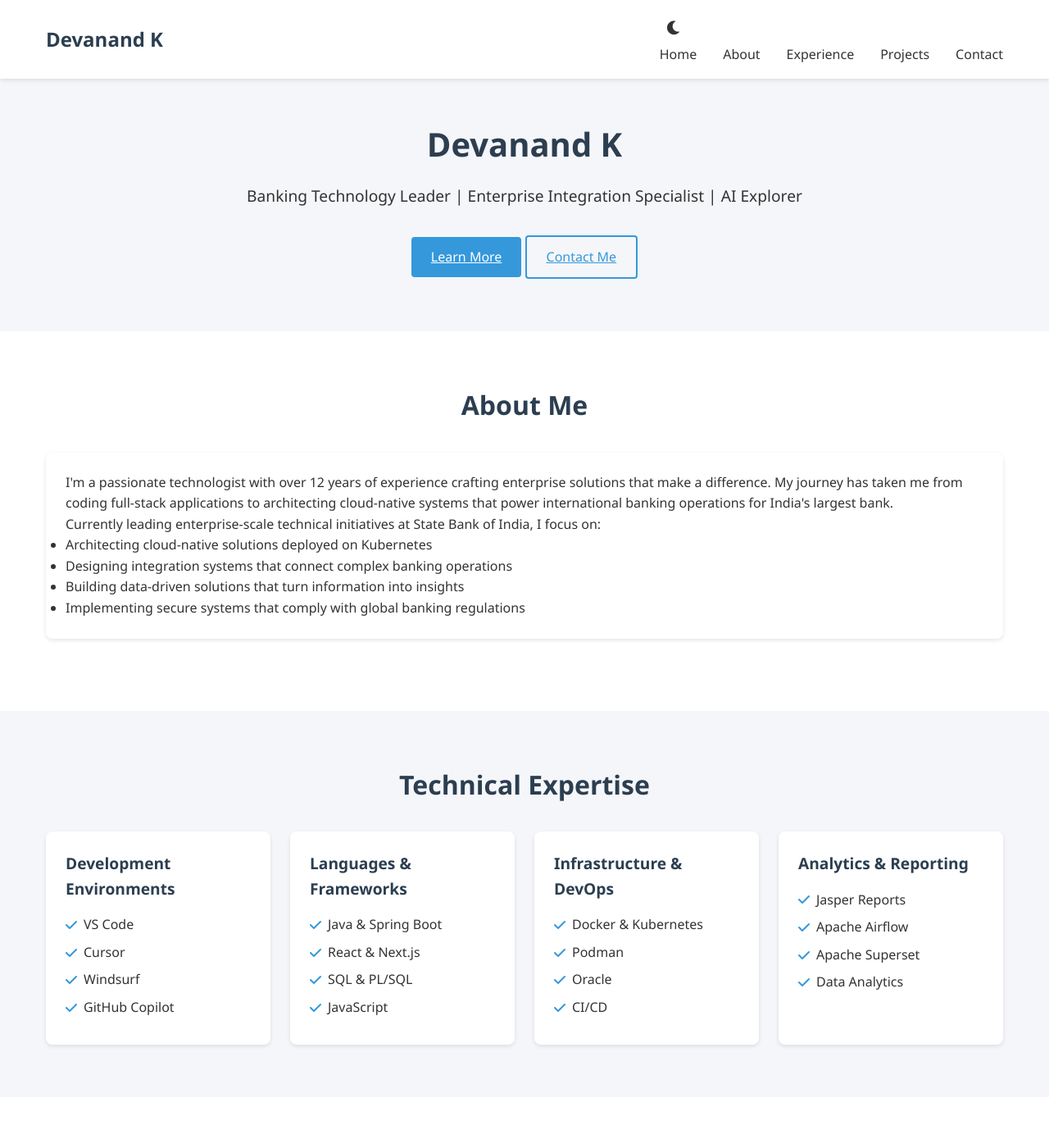
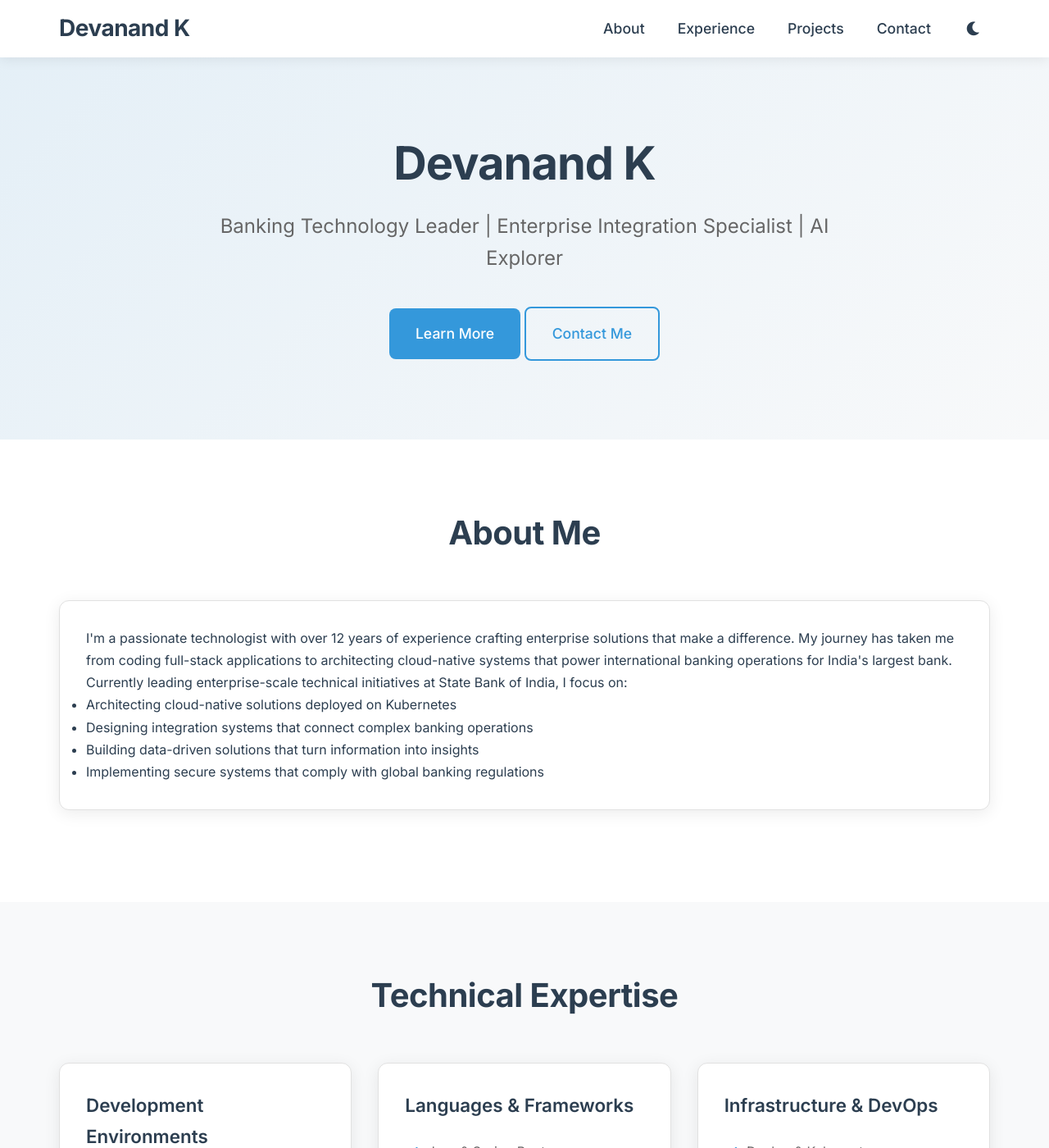
Before and after one commit to devanandk/devanandk.github.io, a Jekyll site: the page built from index.html, in a window 1280 px wide and 1400 px high. Shown: the whole window at 82% size. Built offline with Jekyll 4.4.1, drawn with Linux system fonts in a browser that asks for light colours; some of the changed text lies outside the part shown.

Commit message:
Enhance layout and styling: Added Google Fonts for improved typography, restructured navigation for better accessibility, updated footer links, and refined CSS variables for consistent theming. Improved responsiveness and hover effects across various components.

```diff
--- a/_layouts/default.html
+++ b/_layouts/default.html
@@ -6,6 +6,7 @@
     <title>{% if page.title %}{{ page.title }} | {% endif %}{{ site.title }}</title>
     <link rel="stylesheet" href="{{ '/assets/css/main.css' | relative_url }}">
     <link rel="stylesheet" href="https://cdnjs.cloudflare.com/ajax/libs/font-awesome/6.0.0/css/all.min.css">
+    <link href="https://fonts.googleapis.com/css2?family=Inter:wght@400;500;600;700&display=swap" rel="stylesheet">
     {% seo %}
     {% feed_meta %}
     {% if jekyll.environment == 'production' and site.google_analytics %}
@@ -14,51 +15,52 @@
 </head>
 <body>
     <header class="site-header">
-        <div class="container">
-            <nav class="main-nav">
+        <nav class="main-nav container">
             <a href="{{ '/' | relative_url }}" class="site-title">{{ site.title }}</a>
             <div class="nav-right">
-                    <button class="theme-toggle" aria-label="Toggle theme">
-                        <i class="fas fa-moon"></i>
-                    </button>
-                    <button class="mobile-menu-toggle" aria-label="Toggle Menu">
-                        <span></span>
-                        <span></span>
-                        <span></span>
-                    </button>
                 <ul class="nav-links">
-                        <li><a href="{{ '/' | relative_url }}">Home</a></li>
                     <li><a href="{{ '/about' | relative_url }}">About</a></li>
                     <li><a href="{{ '/experience' | relative_url }}">Experience</a></li>
                     <li><a href="{{ '/projects' | relative_url }}">Projects</a></li>
                     <li><a href="{{ '/contact' | relative_url }}">Contact</a></li>
                 </ul>
+                <button class="theme-toggle" aria-label="Toggle theme">
+                    <i class="fas fa-moon"></i>
+                </button>
+                <button class="mobile-menu-toggle" aria-label="Toggle mobile menu">
+                    <span></span>
+                    <span></span>
+                    <span></span>
+                </button>
             </div>
         </nav>
-        </div>
     </header>
 
-    <main class="site-content">
+    <main class="site-main">
         {{ content }}
     </main>
 
     <footer class="site-footer">
         <div class="container">
             <div class="footer-content">
-                <div class="footer-section">
-                    <h3>Connect With Me</h3>
+                <div class="footer-links">
+                    <a href="{{ '/about' | relative_url }}">About</a>
+                    <a href="{{ '/experience' | relative_url }}">Experience</a>
+                    <a href="{{ '/projects' | relative_url }}">Projects</a>
+                    <a href="{{ '/contact' | relative_url }}">Contact</a>
+                </div>
                 <div class="social-links">
-                        {% for link in site.author.links %}
-                            <a href="{{ link.url }}" target="_blank" rel="noopener noreferrer" class="social-link">
-                                <i class="{{ link.icon }}"></i>
-                                <span>{{ link.label }}</span>
+                    <a href="https://github.com/devanandk" target="_blank" rel="noopener noreferrer">
+                        <i class="fab fa-github"></i>
                     </a>
-                        {% endfor %}
+                    <a href="https://www.linkedin.com/in/devanandkmenon" target="_blank" rel="noopener noreferrer">
+                        <i class="fab fa-linkedin"></i>
+                    </a>
+                    <a href="mailto:devanand1234@gmail.com">
+                        <i class="fas fa-envelope"></i>
+                    </a>
                 </div>
-                </div>
-                <div class="footer-section">
-                    <p>&copy; {{ site.time | date: '%Y' }} {{ site.author.name }}. All rights reserved.</p>
-                </div>
+                <p class="copyright">&copy; {{ site.time | date: '%Y' }} {{ site.title }}. All rights reserved.</p>
             </div>
         </div>
     </footer>
--- a/assets/css/main.css
+++ b/assets/css/main.css
@@ -3,25 +3,31 @@
     /* Light theme variables */
     --primary-color: #2c3e50;
     --secondary-color: #3498db;
-    --text-color: #333;
+    --text-color: #2c3e50;
+    --text-light: #666;
     --bg-color: #ffffff;
     --card-bg: #ffffff;
-    --light-gray: #f5f6fa;
+    --light-gray: #f8f9fa;
     --border-color: #e1e1e1;
-    --shadow-color: rgba(0, 0, 0, 0.1);
+    --shadow-color: rgba(0, 0, 0, 0.08);
     --hover-color: #2980b9;
     --max-width: 1200px;
+    --header-height: 70px;
+    --section-spacing: 5rem;
+    --card-radius: 12px;
+    --transition: all 0.3s ease;
 }
 
 [data-theme="dark"] {
     --primary-color: #ecf0f1;
     --secondary-color: #3498db;
     --text-color: #ecf0f1;
+    --text-light: #bdc3c7;
     --bg-color: #1a1a1a;
     --card-bg: #2d2d2d;
     --light-gray: #3d3d3d;
     --border-color: #404040;
-    --shadow-color: rgba(0, 0, 0, 0.3);
+    --shadow-color: rgba(0, 0, 0, 0.2);
     --hover-color: #5dade2;
 }
 
@@ -32,60 +38,91 @@
 }
 
 body {
-    font-family: 'Segoe UI', Tahoma, Geneva, Verdana, sans-serif;
-    line-height: 1.6;
+    font-family: 'Inter', -apple-system, BlinkMacSystemFont, 'Segoe UI', Roboto, sans-serif;
+    line-height: 1.7;
     color: var(--text-color);
     background-color: var(--bg-color);
-    transition: background-color 0.3s ease, color 0.3s ease;
+    transition: var(--transition);
+    -webkit-font-smoothing: antialiased;
+    -moz-osx-font-smoothing: grayscale;
 }
 
 .container {
     max-width: var(--max-width);
     margin: 0 auto;
-    padding: 0 1rem;
+    padding: 0 2rem;
 }
 
 /* Header styles */
 .site-header {
     background-color: var(--card-bg);
-    box-shadow: 0 2px 5px var(--shadow-color);
+    box-shadow: 0 2px 15px var(--shadow-color);
     position: fixed;
     width: 100%;
     top: 0;
     z-index: 1000;
-    transition: background-color 0.3s ease, box-shadow 0.3s ease;
+    transition: var(--transition);
+    height: var(--header-height);
 }
 
 .main-nav {
     display: flex;
     justify-content: space-between;
     align-items: center;
-    padding: 1rem 0;
+    height: 100%;
 }
 
 .site-title {
-    font-size: 1.5rem;
-    font-weight: bold;
+    font-size: 1.75rem;
+    font-weight: 700;
     color: var(--primary-color);
     text-decoration: none;
-    transition: color 0.3s ease;
+    transition: var(--transition);
+    letter-spacing: -0.5px;
+}
+
+.site-title:hover {
+    color: var(--secondary-color);
+}
+
+.nav-right {
+    display: flex;
+    align-items: center;
+    gap: 2rem;
 }
 
 .nav-links {
     display: flex;
     list-style: none;
-    gap: 2rem;
+    gap: 2.5rem;
 }
 
 .nav-links a {
     color: var(--text-color);
     text-decoration: none;
     font-weight: 500;
-    transition: color 0.3s ease;
+    font-size: 1.1rem;
+    transition: var(--transition);
+    position: relative;
+}
+
+.nav-links a::after {
+    content: '';
+    position: absolute;
+    width: 0;
+    height: 2px;
+    bottom: -4px;
+    left: 0;
+    background-color: var(--secondary-color);
+    transition: var(--transition);
 }
 
 .nav-links a:hover {
     color: var(--secondary-color);
+}
+
+.nav-links a:hover::after {
+    width: 100%;
 }
 
 /* Theme toggle button */
@@ -96,26 +133,287 @@
     padding: 0.5rem;
     color: var(--text-color);
     font-size: 1.2rem;
-    transition: color 0.3s ease;
+    transition: var(--transition);
+    display: flex;
+    align-items: center;
+    justify-content: center;
+    border-radius: 50%;
+    width: 40px;
+    height: 40px;
 }
 
 .theme-toggle:hover {
     color: var(--secondary-color);
+    background-color: var(--light-gray);
 }
 
 /* Main content */
-.site-content {
-    margin-top: 80px;
-    min-height: calc(100vh - 80px - 200px);
+.site-main {
+    margin-top: var(--header-height);
+    min-height: calc(100vh - var(--header-height) - 200px);
+}
+
+/* Section styles */
+.section {
+    padding: var(--section-spacing) 0;
+}
+
+.section-title {
+    font-size: 2.5rem;
+    font-weight: 700;
+    color: var(--primary-color);
+    margin-bottom: 3rem;
+    text-align: center;
+    letter-spacing: -0.5px;
+}
+
+.section-subtitle {
+    font-size: 1.2rem;
+    color: var(--text-light);
+    text-align: center;
+    max-width: 600px;
+    margin: 0 auto 3rem;
+}
+
+/* Card styles */
+.card {
+    background-color: var(--card-bg);
+    border-radius: var(--card-radius);
+    box-shadow: 0 4px 20px var(--shadow-color);
+    padding: 2rem;
+    margin-bottom: 2rem;
+    transition: var(--transition);
+    border: 1px solid var(--border-color);
+}
+
+.card:hover {
+    transform: translateY(-5px);
+    box-shadow: 0 8px 30px var(--shadow-color);
+}
+
+/* Hero section */
+.hero {
+    background-color: var(--light-gray);
+    padding: 6rem 0;
+    text-align: center;
+    transition: var(--transition);
+    position: relative;
+    overflow: hidden;
+}
+
+.hero::before {
+    content: '';
+    position: absolute;
+    top: 0;
+    left: 0;
+    right: 0;
+    bottom: 0;
+    background: linear-gradient(135deg, var(--secondary-color) 0%, transparent 100%);
+    opacity: 0.1;
+}
+
+.hero-content {
+    max-width: 800px;
+    margin: 0 auto;
+    position: relative;
+    z-index: 1;
+}
+
+.hero-title {
+    font-size: 3.5rem;
+    font-weight: 800;
+    color: var(--primary-color);
+    margin-bottom: 1.5rem;
+    line-height: 1.2;
+    letter-spacing: -1px;
+}
+
+.hero-subtitle {
+    font-size: 1.5rem;
+    color: var(--text-light);
+    margin-bottom: 2.5rem;
+    line-height: 1.6;
+}
+
+/* Skills section */
+.skills-grid {
+    display: grid;
+    grid-template-columns: repeat(auto-fit, minmax(280px, 1fr));
+    gap: 2rem;
+    margin-top: 2rem;
+}
+
+.skill-card {
+    background-color: var(--card-bg);
+    border-radius: var(--card-radius);
+    padding: 2rem;
+    box-shadow: 0 4px 20px var(--shadow-color);
+    transition: var(--transition);
+    border: 1px solid var(--border-color);
+}
+
+.skill-card:hover {
+    transform: translateY(-5px);
+    box-shadow: 0 8px 30px var(--shadow-color);
+}
+
+.skill-title {
+    font-size: 1.4rem;
+    font-weight: 600;
+    color: var(--primary-color);
+    margin-bottom: 1.5rem;
+    display: flex;
+    align-items: center;
+    gap: 0.75rem;
+}
+
+.skill-title i {
+    color: var(--secondary-color);
+    font-size: 1.6rem;
+}
+
+.skill-list {
+    list-style: none;
+}
+
+.skill-list li {
+    margin-bottom: 1rem;
+    display: flex;
+    align-items: center;
+    gap: 0.75rem;
+    color: var(--text-light);
+}
+
+.skill-list i {
+    color: var(--secondary-color);
+    font-size: 1.1rem;
+}
+
+/* Projects section */
+.project-grid {
+    display: grid;
+    grid-template-columns: repeat(auto-fit, minmax(350px, 1fr));
+    gap: 2.5rem;
+}
+
+.project-card {
+    background-color: var(--card-bg);
+    border-radius: var(--card-radius);
+    overflow: hidden;
+    box-shadow: 0 4px 20px var(--shadow-color);
+    transition: var(--transition);
+    border: 1px solid var(--border-color);
+}
+
+.project-card:hover {
+    transform: translateY(-5px);
+    box-shadow: 0 8px 30px var(--shadow-color);
+}
+
+.project-content {
+    padding: 2rem;
+}
+
+.project-title {
+    font-size: 1.4rem;
+    font-weight: 600;
+    color: var(--primary-color);
+    margin-bottom: 1rem;
+}
+
+.project-description {
+    color: var(--text-light);
+    margin-bottom: 1.5rem;
+    line-height: 1.7;
+}
+
+.project-tags {
+    display: flex;
+    flex-wrap: wrap;
+    gap: 0.75rem;
+}
+
+.project-tag {
+    background-color: var(--light-gray);
+    padding: 0.5rem 1rem;
+    border-radius: 20px;
+    font-size: 0.9rem;
+    color: var(--primary-color);
+    transition: var(--transition);
+}
+
+.project-tag:hover {
+    background-color: var(--secondary-color);
+    color: white;
+}
+
+/* Contact section */
+.contact-form {
+    max-width: 600px;
+    margin: 0 auto;
+    background-color: var(--card-bg);
+    padding: 3rem;
+    border-radius: var(--card-radius);
+    box-shadow: 0 4px 20px var(--shadow-color);
+    border: 1px solid var(--border-color);
+}
+
+.form-group {
+    margin-bottom: 2rem;
+}
+
+.form-label {
+    display: block;
+    margin-bottom: 0.75rem;
+    color: var(--primary-color);
+    font-weight: 500;
+}
+
+.form-input {
+    width: 100%;
+    padding: 1rem;
+    border: 2px solid var(--border-color);
+    border-radius: 8px;
+    font-size: 1rem;
+    transition: var(--transition);
+    background-color: var(--bg-color);
+    color: var(--text-color);
+}
+
+.form-input:focus {
+    outline: none;
+    border-color: var(--secondary-color);
+    box-shadow: 0 0 0 3px rgba(52, 152, 219, 0.1);
+}
+
+.btn {
+    display: inline-block;
+    padding: 1rem 2rem;
+    background-color: var(--secondary-color);
+    color: white;
+    border: none;
+    border-radius: 8px;
+    cursor: pointer;
+    font-size: 1.1rem;
+    font-weight: 500;
+    transition: var(--transition);
+    text-decoration: none;
+}
+
+.btn:hover {
+    background-color: var(--hover-color);
+    transform: translateY(-2px);
+    box-shadow: 0 4px 15px rgba(52, 152, 219, 0.3);
 }
 
 /* Footer styles */
 .site-footer {
     background-color: var(--card-bg);
     color: var(--text-color);
-    padding: 2rem 0;
-    margin-top: 3rem;
-    transition: background-color 0.3s ease, color 0.3s ease;
+    padding: 4rem 0;
+    margin-top: 4rem;
+    transition: var(--transition);
+    border-top: 1px solid var(--border-color);
 }
 
 .footer-content {
@@ -124,198 +422,55 @@
     align-items: center;
 }
 
-.social-links {
+.footer-links {
     display: flex;
-    gap: 1rem;
+    gap: 2rem;
 }
 
-.social-link {
-    color: var(--text-color);
+.footer-links a {
+    color: var(--text-light);
     text-decoration: none;
-    display: flex;
-    align-items: center;
-    gap: 0.5rem;
-    transition: color 0.3s ease;
+    transition: var(--transition);
+    font-weight: 500;
 }
 
-.social-link:hover {
+.footer-links a:hover {
     color: var(--secondary-color);
 }
 
-/* Card styles */
-.card {
-    background-color: var(--card-bg);
-    border-radius: 8px;
-    box-shadow: 0 2px 5px var(--shadow-color);
-    padding: 1.5rem;
-    margin-bottom: 1.5rem;
-    transition: background-color 0.3s ease, box-shadow 0.3s ease;
+.social-links {
+    display: flex;
+    gap: 1.5rem;
 }
 
-/* Hero section */
-.hero {
-    background-color: var(--light-gray);
-    padding: 4rem 0;
-    text-align: center;
-    transition: background-color 0.3s ease;
+.social-links a {
+    color: var(--text-light);
+    font-size: 1.2rem;
+    transition: var(--transition);
+    width: 40px;
+    height: 40px;
+    display: flex;
+    align-items: center;
+    justify-content: center;
+    border-radius: 50%;
 }
 
-.hero-content {
-    max-width: 800px;
-    margin: 0 auto;
+.social-links a:hover {
+    color: var(--secondary-color);
+    background-color: var(--light-gray);
+    transform: translateY(-2px);
 }
 
-.hero-title {
-    font-size: 2.5rem;
-    color: var(--primary-color);
-    margin-bottom: 1rem;
-}
-
-.hero-subtitle {
-    font-size: 1.2rem;
-    color: var(--text-color);
-    margin-bottom: 2rem;
-}
-
-/* Skills section */
-.skills-grid {
-    display: grid;
-    grid-template-columns: repeat(auto-fit, minmax(250px, 1fr));
-    gap: 1.5rem;
+.copyright {
+    color: var(--text-light);
+    font-size: 0.9rem;
     margin-top: 2rem;
-}
-
-.skill-card {
-    background-color: var(--card-bg);
-    border-radius: 8px;
-    padding: 1.5rem;
-    box-shadow: 0 2px 5px var(--shadow-color);
-    transition: background-color 0.3s ease, box-shadow 0.3s ease;
-}
-
-.skill-title {
-    font-size: 1.2rem;
-    color: var(--primary-color);
-    margin-bottom: 1rem;
-}
-
-.skill-list {
-    list-style: none;
-}
-
-.skill-list li {
-    margin-bottom: 0.5rem;
-    display: flex;
-    align-items: center;
-    gap: 0.5rem;
-}
-
-.skill-list i {
-    color: var(--secondary-color);
-}
-
-/* Projects section */
-.project-grid {
-    display: grid;
-    grid-template-columns: repeat(auto-fit, minmax(300px, 1fr));
-    gap: 2rem;
-}
-
-.project-card {
-    background-color: var(--card-bg);
-    border-radius: 8px;
-    overflow: hidden;
-    box-shadow: 0 2px 5px var(--shadow-color);
-    transition: background-color 0.3s ease, box-shadow 0.3s ease, transform 0.3s ease;
-}
-
-.project-card:hover {
-    transform: translateY(-5px);
-}
-
-.project-content {
-    padding: 1.5rem;
-}
-
-.project-title {
-    font-size: 1.2rem;
-    color: var(--primary-color);
-    margin-bottom: 0.5rem;
-}
-
-.project-description {
-    color: var(--text-color);
-    margin-bottom: 1rem;
-}
-
-.project-tags {
-    display: flex;
-    flex-wrap: wrap;
-    gap: 0.5rem;
-}
-
-.project-tag {
-    background-color: var(--light-gray);
-    padding: 0.25rem 0.75rem;
-    border-radius: 20px;
-    font-size: 0.875rem;
-    color: var(--primary-color);
-}
-
-/* Contact section */
-.contact-form {
-    max-width: 600px;
-    margin: 0 auto;
-}
-
-.form-group {
-    margin-bottom: 1.5rem;
-}
-
-.form-label {
-    display: block;
-    margin-bottom: 0.5rem;
-    color: var(--primary-color);
-}
-
-.form-input {
-    width: 100%;
-    padding: 0.75rem;
-    border: 1px solid var(--border-color);
-    border-radius: 4px;
-    font-size: 1rem;
-}
-
-.form-input:focus {
-    outline: none;
-    border-color: var(--secondary-color);
-}
-
-.btn {
-    display: inline-block;
-    padding: 0.75rem 1.5rem;
-    background-color: var(--secondary-color);
-    color: white;
-    border: none;
-    border-radius: 4px;
-    cursor: pointer;
-    font-size: 1rem;
-    transition: background-color 0.3s ease;
-}
-
-.btn:hover {
-    background-color: var(--hover-color);
+    text-align: center;
 }
 
 /* Mobile menu toggle */
 .mobile-menu-toggle {
     display: none;
-}
-
-/* Responsive design */
-@media (max-width: 768px) {
-    .mobile-menu-toggle {
-        display: block;
     background: none;
     border: none;
     cursor: pointer;
@@ -328,44 +483,81 @@
     height: 3px;
     background-color: var(--primary-color);
     margin: 5px 0;
-        transition: 0.3s;
+    transition: var(--transition);
+}
+
+/* Responsive design */
+@media (max-width: 768px) {
+    :root {
+        --section-spacing: 3rem;
+    }
+
+    .container {
+        padding: 0 1.5rem;
+    }
+
+    .nav-right {
+        gap: 1rem;
+    }
+
+    .mobile-menu-toggle {
+        display: block;
     }
 
     .nav-links {
         display: none;
         position: absolute;
-        top: 100%;
+        top: var(--header-height);
         left: 0;
         right: 0;
         background-color: var(--card-bg);
         flex-direction: column;
-        padding: 1rem;
-        box-shadow: 0 2px 5px var(--shadow-color);
+        padding: 1.5rem;
+        box-shadow: 0 4px 20px var(--shadow-color);
     }
 
     .nav-links.active {
         display: flex;
     }
 
+    .nav-links li {
+        width: 100%;
+        text-align: center;
+    }
+
+    .theme-toggle {
+        font-size: 1.1rem;
+        padding: 0.4rem;
+    }
+
+    .hero-title {
+        font-size: 2.5rem;
+    }
+
+    .hero-subtitle {
+        font-size: 1.2rem;
+    }
+
+    .section-title {
+        font-size: 2rem;
+    }
+
     .footer-content {
         flex-direction: column;
+        gap: 2rem;
+        text-align: center;
+    }
+
+    .footer-links {
+        flex-direction: column;
         gap: 1rem;
-        text-align: center;
     }
 
     .social-links {
         justify-content: center;
     }
+
+    .contact-form {
+        padding: 2rem;
     }
-
-/* Utility classes */
-.section {
-    padding: 4rem 0;
 }
-
-.section-title {
-    font-size: 2rem;
-    color: var(--primary-color);
-    margin-bottom: 2rem;
-    text-align: center;
-}
```
Lines whose indentation alone changed are shown as unchanged.
